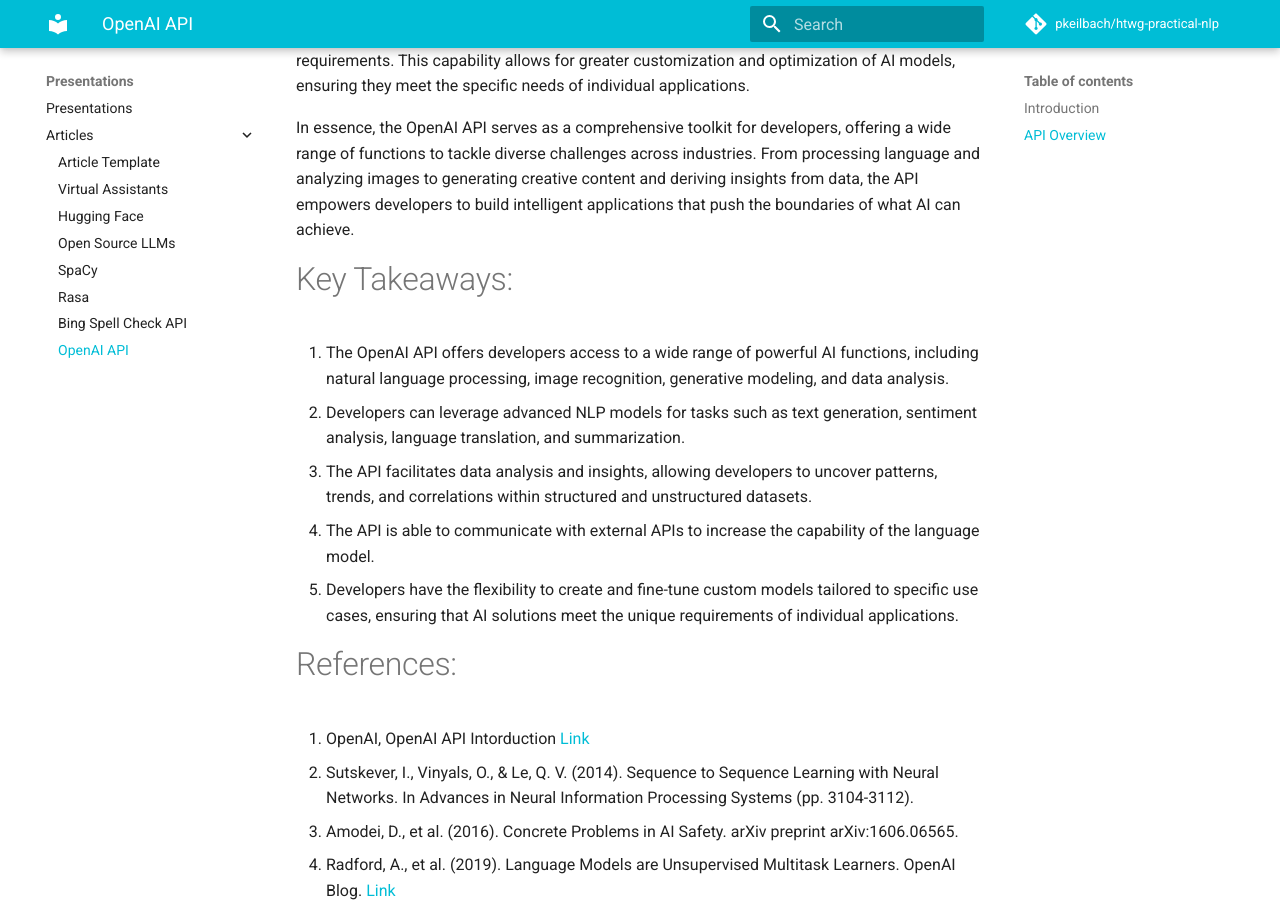
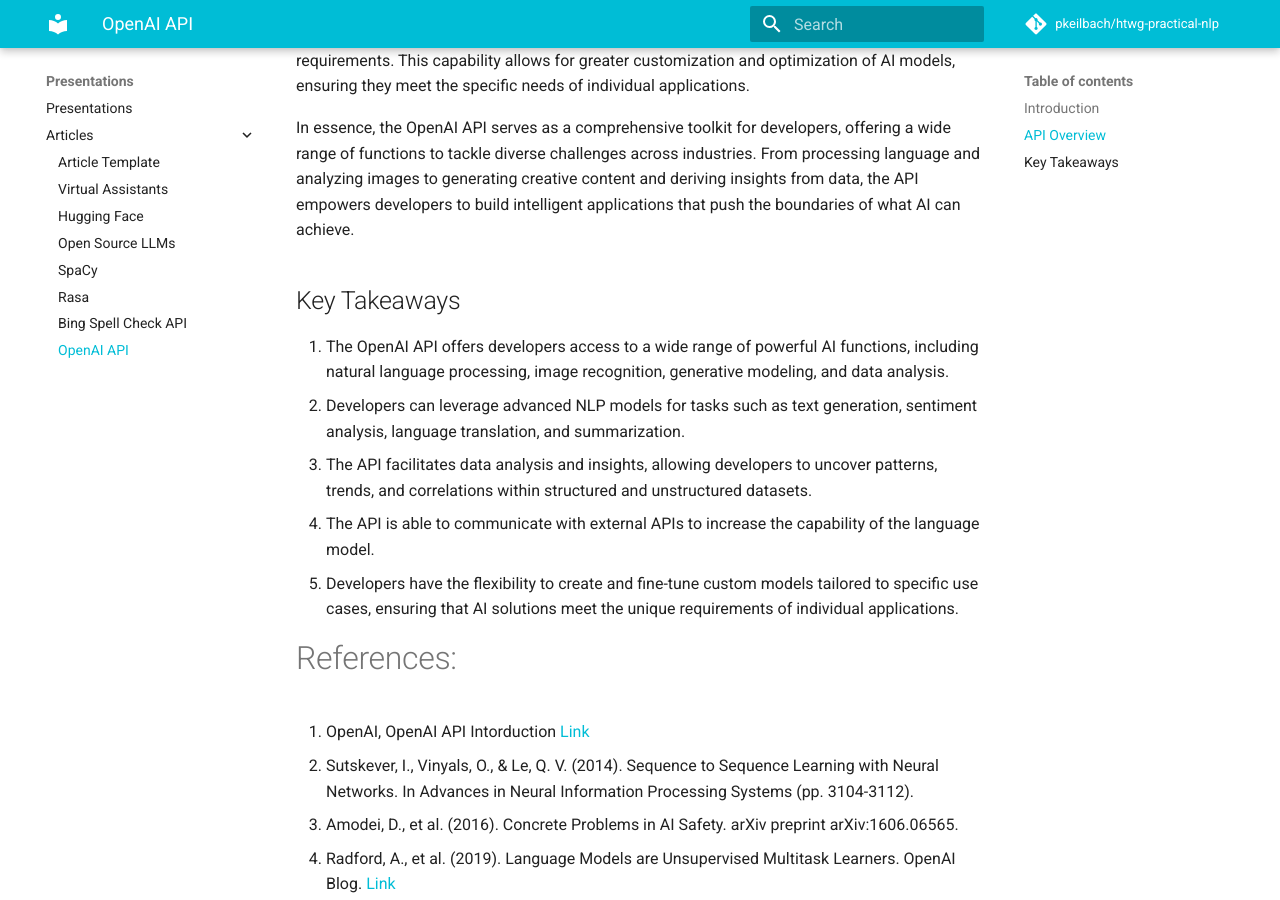
Before and after one commit to pkeilbach/htwg-practical-nlp, an MkDocs documentation site: the page built from docs/presentations/articles/openai_api.md, in a window 1280 px wide and 900 px high, scrolled down 2694 px. Built offline with MkDocs 1.6.1 and Material for MkDocs 9.7.7, drawn with Linux system fonts in a browser that asks for light colours; comment, search, counter and statistics services are not loaded.

Commit message:
Update docs/presentations/articles/openai_api.md
Co-authored-by: Pascal Keilbach <28002199+pkeilbach@users.noreply.github.com>

```diff
--- a/docs/presentations/articles/openai_api.md
+++ b/docs/presentations/articles/openai_api.md
@@ -55,7 +55,7 @@
 
 In essence, the OpenAI API serves as a comprehensive toolkit for developers, offering a wide range of functions to tackle diverse challenges across industries. From processing language and analyzing images to generating creative content and deriving insights from data, the API empowers developers to build intelligent applications that push the boundaries of what AI can achieve.
 
-# Key Takeaways:
+## Key Takeaways
 
 1. The OpenAI API offers developers access to a wide range of powerful AI functions, including natural language processing, image recognition, generative modeling, and data analysis.
 2. Developers can leverage advanced NLP models for tasks such as text generation, sentiment analysis, language translation, and summarization.
```
